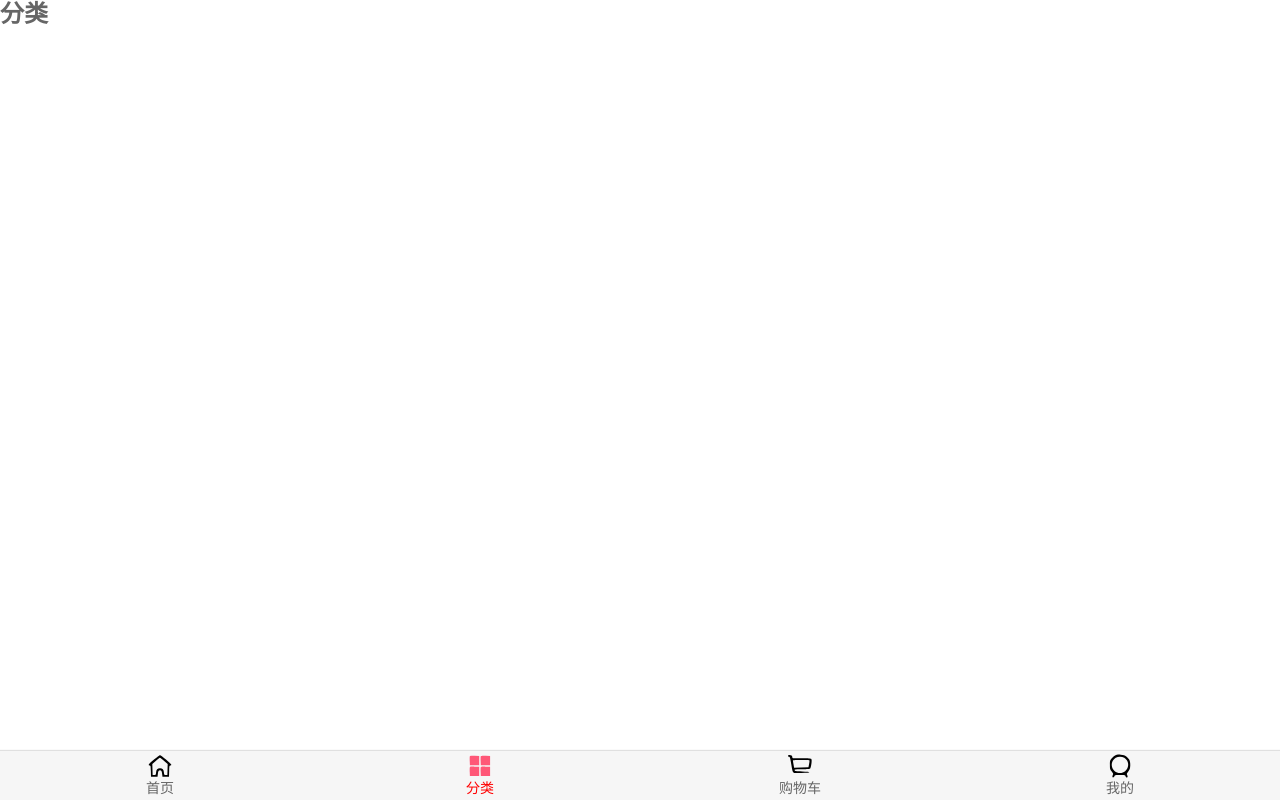
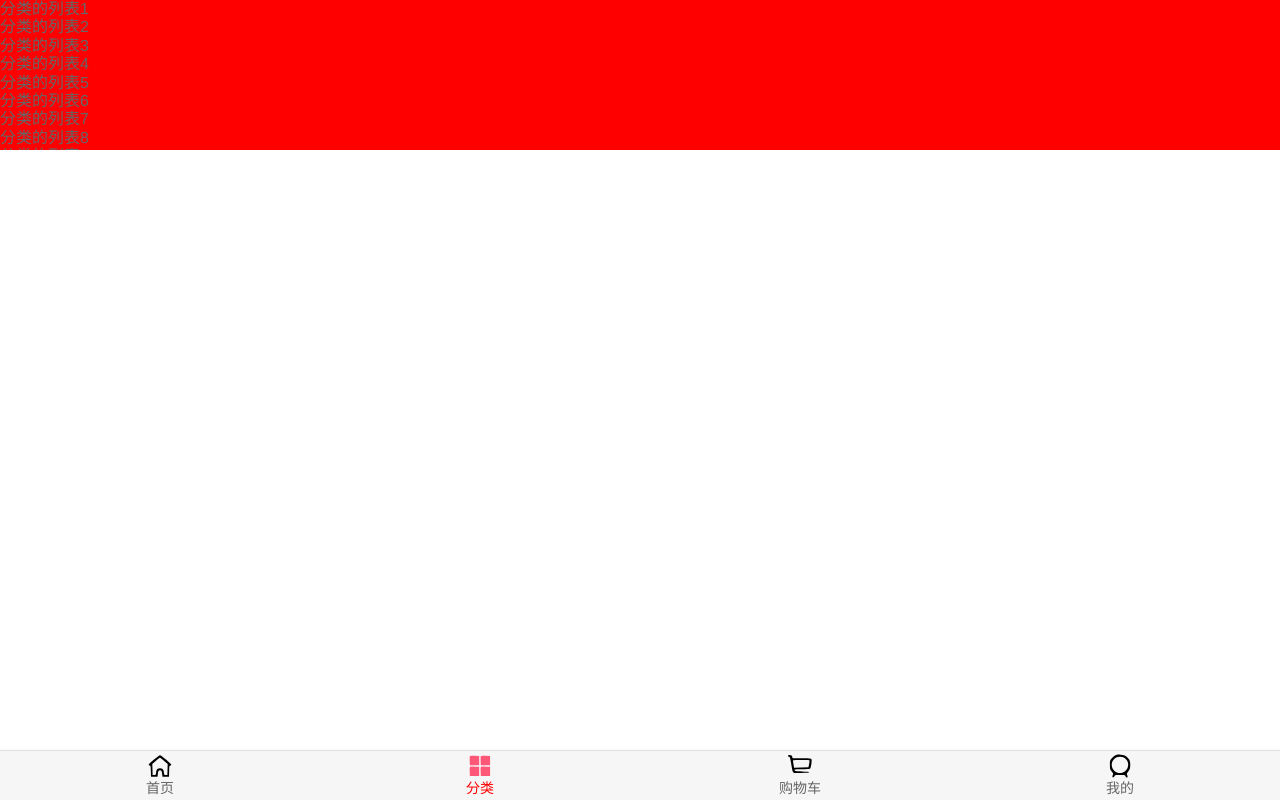
Before and after one commit to 592066516/mall, a Vue app: page /category in a window 1280 px wide. Built offline with nearby package versions, Linux system fonts and the light colour scheme.

Commit message:
better-scroll的使用

```diff
--- a/package.json
+++ b/package.json
@@ -9,6 +9,7 @@
   },
   "dependencies": {
     "axios": "^0.21.1",
+    "better-scroll": "^2.3.1",
     "core-js": "^3.6.5",
     "vue": "^2.6.11",
     "vue-router": "^3.5.1"
--- a/src/App.vue
+++ b/src/App.vue
@@ -1,7 +1,7 @@
 <template>
   <div id="app">
     <router-view/>
-    <main-tab-bar/>
+    <main-tab-bar class="tab"/>
   </div>
 </template>
 
@@ -18,4 +18,7 @@
 
 <style>
   @import "assets/css/base.css";
+  .tab{
+    z-index: 999;
+  }
 </style>
--- a/src/views/category/Category.vue
+++ b/src/views/category/Category.vue
@@ -1,13 +1,134 @@
 <template>
-  <h2>分类</h2>
+  <div class="wrapper" ref="aaaa">
+    <ul class="content">
+      <li>分类的列表1</li>
+      <li>分类的列表2</li>
+      <li>分类的列表3</li>
+      <li>分类的列表4</li>
+      <li>分类的列表5</li>
+      <li>分类的列表6</li>
+      <li>分类的列表7</li>
+      <li>分类的列表8</li>
+      <li>分类的列表9</li>
+      <li>分类的列表10</li>
+      <li>分类的列表11</li>
+      <li>分类的列表12</li>
+      <li>分类的列表13</li>
+      <li>分类的列表14</li>
+      <li>分类的列表15</li>
+      <li>分类的列表16</li>
+      <li>分类的列表17</li>
+      <li>分类的列表18</li>
+      <li>分类的列表19</li>
+      <li>分类的列表20</li>
+      <li>分类的列表21</li>
+      <li>分类的列表22</li>
+      <li>分类的列表23</li>
+      <li>分类的列表24</li>
+      <li>分类的列表25</li>
+      <li>分类的列表26</li>
+      <li>分类的列表27</li>
+      <li>分类的列表28</li>
+      <li>分类的列表29</li>
+      <li>分类的列表30</li>
+      <li>分类的列表31</li>
+      <li>分类的列表32</li>
+      <li>分类的列表33</li>
+      <li>分类的列表34</li>
+      <li>分类的列表35</li>
+      <li>分类的列表36</li>
+      <li>分类的列表37</li>
+      <li>分类的列表38</li>
+      <li>分类的列表39</li>
+      <li>分类的列表40</li>
+      <li>分类的列表41</li>
+      <li>分类的列表42</li>
+      <li>分类的列表43</li>
+      <li>分类的列表44</li>
+      <li>分类的列表45</li>
+      <li>分类的列表46</li>
+      <li>分类的列表47</li>
+      <li>分类的列表48</li>
+      <li>分类的列表49</li>
+      <li>分类的列表50</li>
+      <li>分类的列表51</li>
+      <li>分类的列表52</li>
+      <li>分类的列表53</li>
+      <li>分类的列表54</li>
+      <li>分类的列表55</li>
+      <li>分类的列表56</li>
+      <li>分类的列表57</li>
+      <li>分类的列表58</li>
+      <li>分类的列表59</li>
+      <li>分类的列表60</li>
+      <li>分类的列表61</li>
+      <li>分类的列表62</li>
+      <li>分类的列表63</li>
+      <li>分类的列表64</li>
+      <li>分类的列表65</li>
+      <li>分类的列表66</li>
+      <li>分类的列表67</li>
+      <li>分类的列表68</li>
+      <li>分类的列表69</li>
+      <li>分类的列表70</li>
+      <li>分类的列表71</li>
+      <li>分类的列表72</li>
+      <li>分类的列表73</li>
+      <li>分类的列表74</li>
+      <li>分类的列表75</li>
+      <li>分类的列表76</li>
+      <li>分类的列表77</li>
+      <li>分类的列表78</li>
+      <li>分类的列表79</li>
+      <li>分类的列表80</li>
+      <li>分类的列表81</li>
+      <li>分类的列表82</li>
+      <li>分类的列表83</li>
+      <li>分类的列表84</li>
+      <li>分类的列表85</li>
+      <li>分类的列表86</li>
+      <li>分类的列表87</li>
+      <li>分类的列表88</li>
+      <li>分类的列表89</li>
+      <li>分类的列表90</li>
+      <li>分类的列表91</li>
+      <li>分类的列表92</li>
+      <li>分类的列表93</li>
+      <li>分类的列表94</li>
+      <li>分类的列表95</li>
+      <li>分类的列表96</li>
+      <li>分类的列表97</li>
+      <li>分类的列表98</li>
+      <li>分类的列表99</li>
+      <li>分类的列表100</li>
+    </ul>
+  </div>
 </template>
 
 <script>
-  export default {
-    name: "Category"
+import BScroll from "better-scroll";
+
+export default {
+  name: "Category",
+  data() {
+    return {
+      scroll: null
+    };
+  },
+  // 组件创建完后调用
+  created() {},
+  // 组件挂载完调用
+  mounted() {
+    this.scroll = new BScroll(document.querySelector(".wrapper"), {});
   }
+};
 </script>
 
 <style scoped>
-
+.wrapper {
+  height: 150px;
+  background-color: red;
+  overflow: hidden;
+  /* overflow-y: scroll; */
+}
 </style>
```
Also changed, not shown: 1 other file (tests, documents, lock files or other folders).
